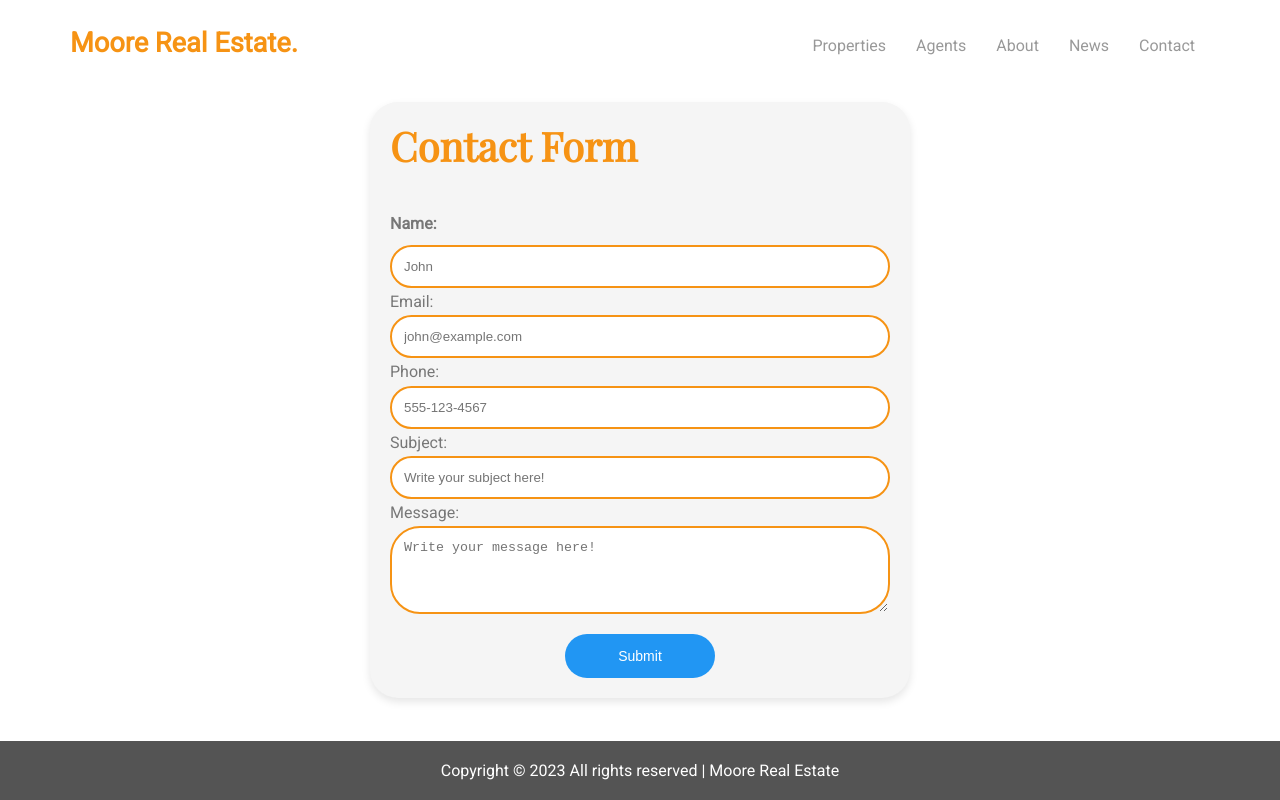
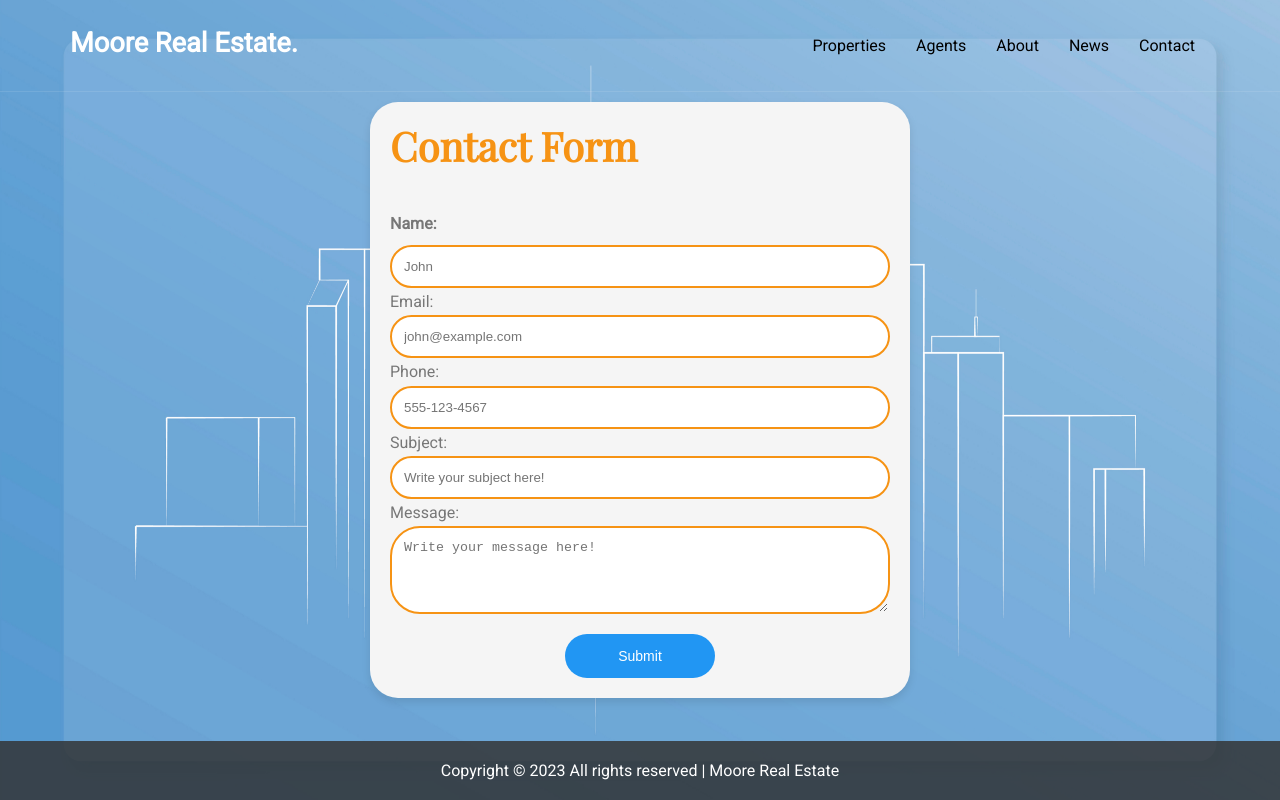
Before and after one commit to TheWiseSailor/Moore-Real-Estate, a React (Create React App) app: page /contact in a window 1280 px wide. Built offline with nearby package versions, Linux system fonts and the light colour scheme; the HTML template or start-up script is replaced by a standard one.

Commit message:
bg added

```diff
--- a/src/App.css
+++ b/src/App.css
@@ -144,7 +144,7 @@
 }
 
 header ul li a {
-  color: #999;
+  color: #000000;
   font-size: 16px;
   text-decoration: none;
 }
@@ -163,7 +163,7 @@
 header ul.is-sticky li a:hover,
 header ul.is-sticky li a.active,
 #logo {
-  color: #f69314;
+  color: #ffffff;
 }
 /* end: header styles */
 
--- a/src/components/ContactPageRender/Contact.css
+++ b/src/components/ContactPageRender/Contact.css
@@ -1,11 +1,17 @@
-.contact-container-form-page {
-  background-color: #ffffff !important;
-}
 .contact-container-form-page {
   display: flex;
   justify-content: center;
   align-items: center;
   height: 100vh;
+  background-image: url("../ContactPageRender/ContactBg.jpg");
+
+  background-size: cover;
+
+  background-position: center;
+
+  background-repeat: no-repeat;
+
+  background-attachment: fixed;
 }
 
 .contact-form-container-page {
--- a/src/components/ContactPageRender/ContactFormPage.js
+++ b/src/components/ContactPageRender/ContactFormPage.js
@@ -31,7 +31,6 @@
       [name]: value,
     }));
 
-    // Set typing to true once the user starts typing
     setTyping((prevTyping) => ({
       ...prevTyping,
       [name]: true,
@@ -43,7 +42,6 @@
 
     console.log("Form Data:", formData);
 
-    // Set formSubmitted to true once the form is submitted
     setFormSubmitted(true);
 
     // Reset form data and typing status
@@ -85,7 +83,7 @@
               value={formData.name}
               onChange={handleChange}
               required
-              placeholder={typing.name ? "" : "John"} // Display placeholder if not typing
+              placeholder={typing.name ? "" : "John"}
             />
 
             <label className="label-container-page" htmlFor="email">
```
Also changed, not shown: src/components/ContactPageRender/ContactBg.jpg (added).
